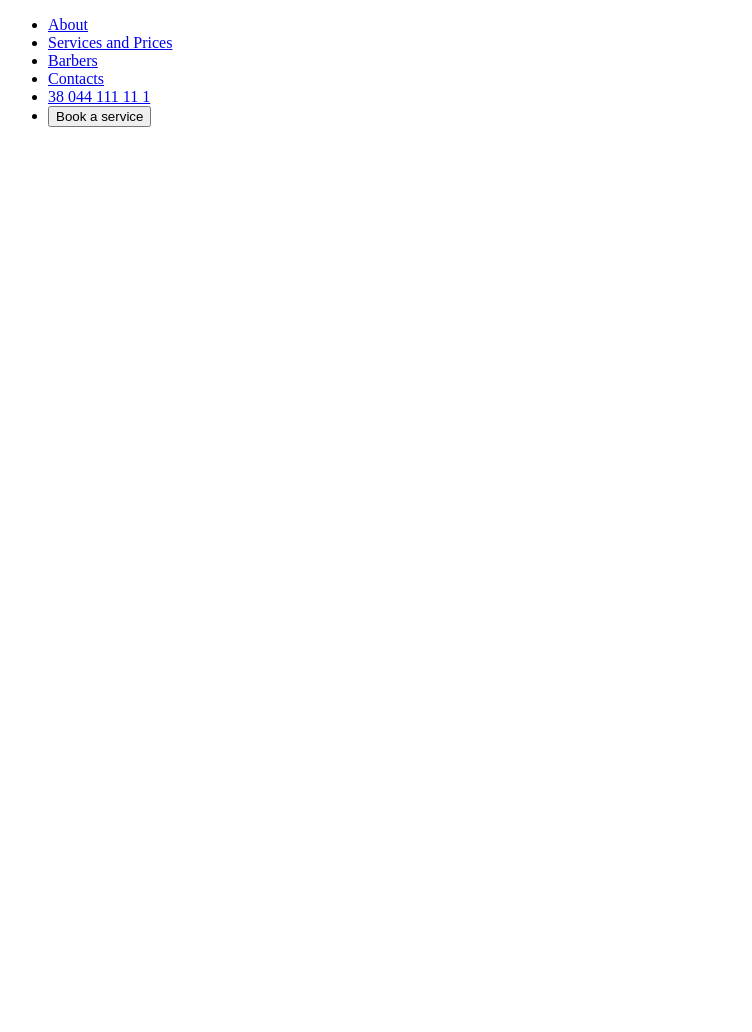
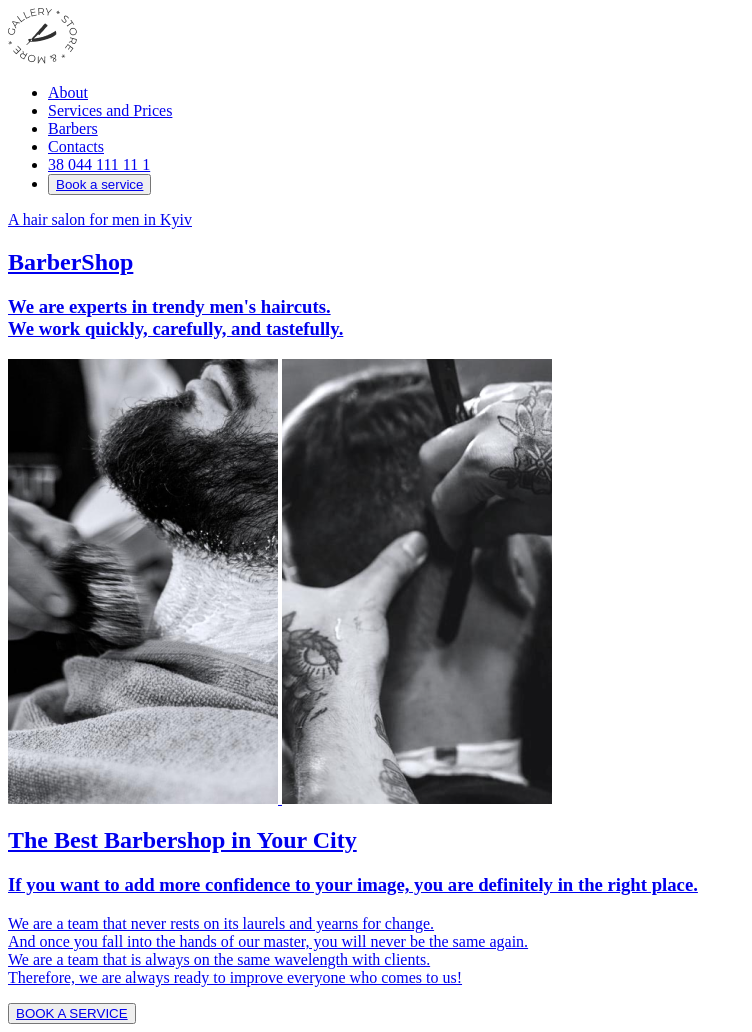
Before and after one commit to Mihu05/test-repository, a plain HTML site: page index.html in a window 1280 px wide. Shown: the whole page, without its empty margins (0-752 px from the left). Before the commit the page ends 800 px from the top, so only its background shows below. Drawn offline with Linux system fonts and the light colour scheme.

Commit message:
Am implementat main section ;i about section

```diff
--- a/index.html
+++ b/index.html
@@ -5,6 +5,9 @@
       <title>barbershop</title>
     </head>
     <body>
+        <!-- Navigation Section -->
+        <section>
+        <img src="images/Logo.png" alt="Imagine Logo">
     <nav>
          <ul>
             <li>
@@ -23,9 +26,33 @@
             <a href="tel:+380441111111">38 044 111 11 1</a>
           </li>
            <li>
-            <button>Book a service</button>
+           <button> <a href="https://www.emag.ro/">
+             Book a service </button>
           </li>
           </ul>
         </nav>
+    </section>
+
+    <!-- Main section -->
+    <section>
+        <p>A hair salon for men in Kyiv </p>
+      <h1>BarberShop </h1>
+      <h3>We are experts in trendy men's haircuts. <br>We work quickly, carefully, and tastefully. </h3>
+    </section>
+
+    <!-- About us section -->
+    <section>
+       <img src="images/img 1.png" alt="Imagine 1">
+       <img src="images/img 2.png" alt="Imagine 2">
+       <h1>The Best Barbershop in Your City</h1>
+       <h3>If you want to add more confidence to your image, you are definitely in the right place.</h3>
+       <p>We are a team that never rests on its laurels and yearns for change. <br>
+        And once you fall into the hands of our master, you will never be the same again. <br>
+        We are a team that is always on the same wavelength with clients. <br>
+        Therefore, we are always ready to improve everyone who comes to us!</p>
+       <button>
+        <a href="https://www.emag.ro/">BOOK A SERVICE</a>
+    </button>
+    </section>
     </body>
 </html>
```
Also changed, not shown: images/Logo.png (added), images/img 1.png (added), images/img 2.png (added). Lines whose indentation alone changed are shown as unchanged.
